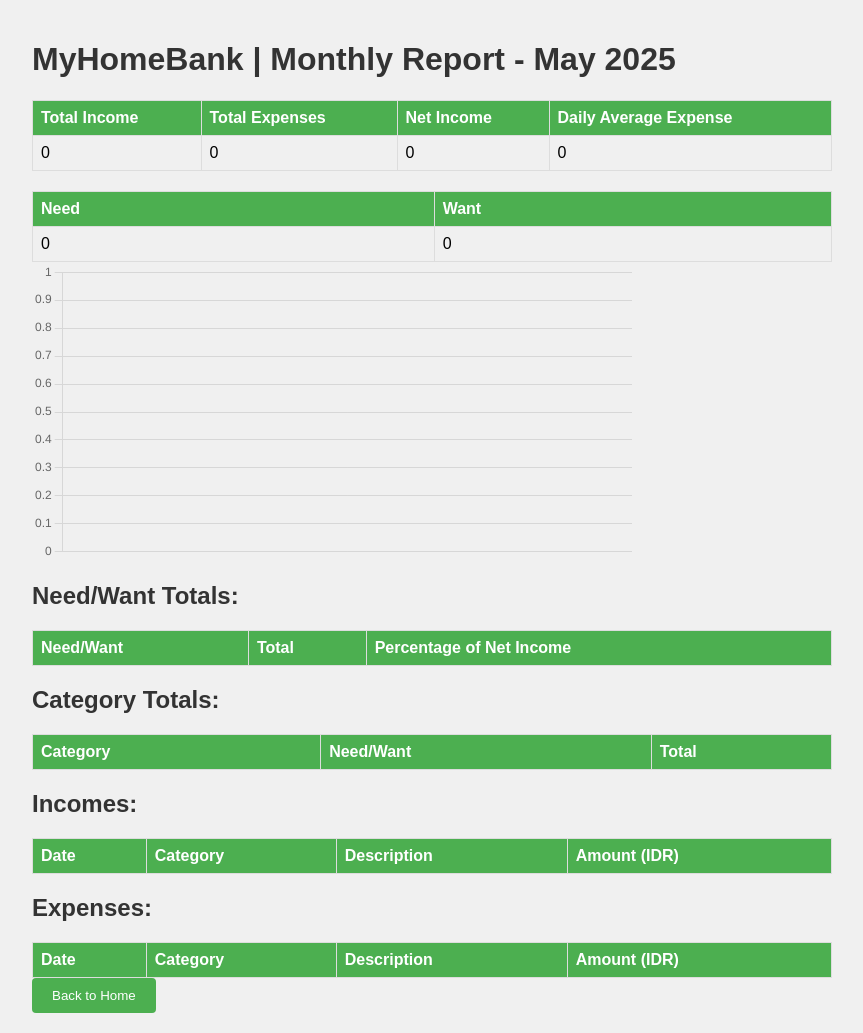
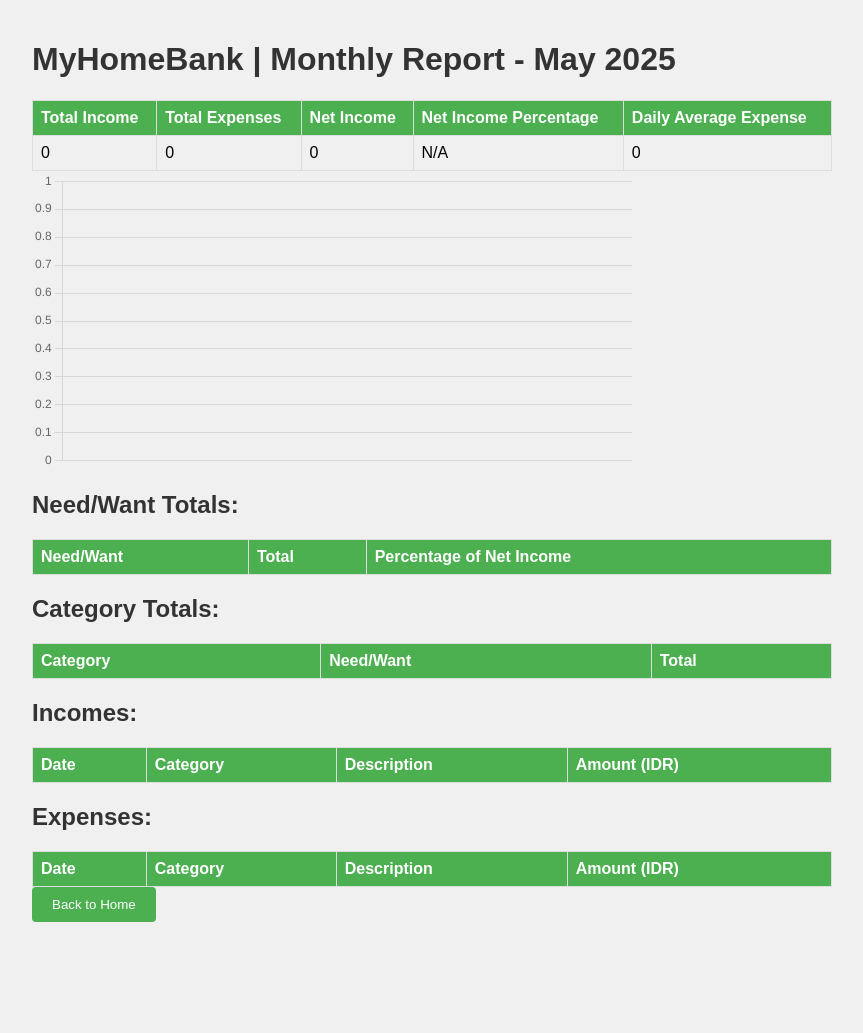
Before and after one commit to yusufmalikul/myhomebank, a Flask app: page /report in a window 1280 px wide. Shown: the whole page, without its empty margins (208-1071 px from the left). After the commit the page ends 922 px from the top, so only its background shows below. Run offline with Flask 3, Linux system fonts and the light colour scheme; data that the repository does not hold is empty.

Commit message:
add net income percentage

```diff
--- a/templates/report.html
+++ b/templates/report.html
@@ -18,6 +18,7 @@
                     <th>Total Income</th>
                     <th>Total Expenses</th>
                     <th>Net Income</th>
+                    <th>Net Income Percentage</th>
                     <th>Daily Average Expense</th>
                 </tr>
             </thead>
@@ -26,21 +27,14 @@
                     <td>{{ total_incomes | format_money }}</td>
                     <td>{{ total_expenses | format_money }}</td>
                     <td>{{ (total_incomes - total_expenses) | format_money }}</td>
+                    <td>
+                        {% if total_incomes > 0 %}
+                            {{ ((total_incomes - total_expenses) / total_incomes * 100) | int }}%
+                        {% else %}
+                            N/A
+                        {% endif %}
+                    </td>
                     <td>{{ daily_average_expense | format_money }}</td>
-                </tr>
-            </tbody>
-        </table>
-        <table>
-            <thead>
-                <tr>
-                    <th>Need</th>
-                    <th>Want</th>
-                </tr>
-            </thead>
-            <tbody>
-                <tr>
-                    <td>{{ need_want_totals.get('Need', 0) | format_money }}</td>
-                    <td>{{ need_want_totals.get('Want', 0) | format_money }}</td>
                 </tr>
             </tbody>
         </table>
```
